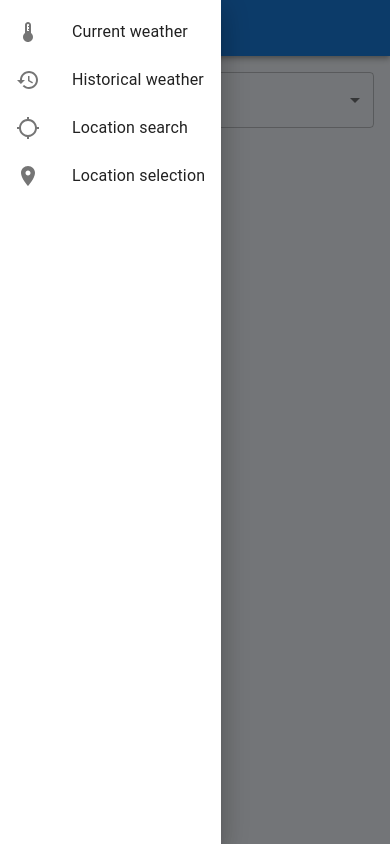
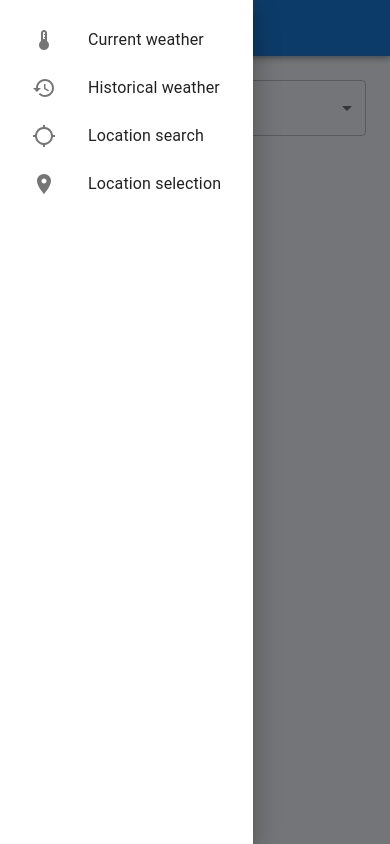
Before and after one commit to goodylabs/FE-Zeus-dev-test, a React (Create React App) app in the folder my-app/: page /locationSelection in a window 390 px wide. Both pictures are taken after a click on the button "menu". Built offline with nearby package versions, Linux system fonts and the light colour scheme.

Commit message:
fixed app responsiveness

```diff
--- a/my-app/src/components/CurrentWeatherCard.js
+++ b/my-app/src/components/CurrentWeatherCard.js
@@ -41,7 +41,7 @@ export default function CurrentWeatherCard(props) {
                     subheader={
                         <Typography color="text.secondary">
                             (lat: {data.coord.lat}, lon: {data.coord.lon})
-            </Typography>
+                        </Typography>
                     }
                 />
 
--- a/my-app/src/components/HistoricalWeatherChart.js
+++ b/my-app/src/components/HistoricalWeatherChart.js
@@ -27,10 +27,17 @@ export default function HistoricalWeatherChart(props) {
         return <h2>Loading...</h2>
     else
         return (
-            <div>
+            <>
                 <Line
                     options={{
                         responsive: true,
+                        maintainAspectRatio: false,
+                        layout: {
+                            padding: {
+                                left: 25,
+                                right: 25
+                            }
+                        },
                         plugins: {
                             legend: {
                                 position: 'top',
@@ -53,6 +60,6 @@ export default function HistoricalWeatherChart(props) {
                         ],
                     }}
                 />
-            </div>
+            </>
         );
 }
--- a/my-app/src/layout/MainLayout.js
+++ b/my-app/src/layout/MainLayout.js
@@ -52,7 +52,10 @@ export default function MainLayout() {
                 open={isVisible}
                 onClose={() => setIsVisible(false)}
             >
-                <List onClick={() => setIsVisible(false)}>
+                <List
+                    onClick={() => setIsVisible(false)}
+                    sx={{ p: 2 }}
+                >
 
                     <ListItem button component={Link} to="/">
                         <ListItemIcon>
@@ -88,7 +91,7 @@ export default function MainLayout() {
             <Grid
                 container
                 justifyContent="center"
-                p={2}
+                p={3}
             >
                 <Outlet />
             </Grid>
--- a/my-app/src/pages/HistoricalWeather.js
+++ b/my-app/src/pages/HistoricalWeather.js
@@ -5,7 +5,7 @@ import HistoricalWeatherChart from '../components/HistoricalWeatherChart';
 export default function HistoricalWeather() {
     return (
         <Grid container justifyContent="center">
-            <Grid item md={8} sm={10}>
+            <Grid item md={8} sm={10} minHeight={300}>
                 <HistoricalWeatherChart lat={51.759445} lon={19.457216} />
             </Grid>
         </Grid>
--- a/my-app/src/pages/LocationSelection.js
+++ b/my-app/src/pages/LocationSelection.js
@@ -18,8 +18,11 @@ export default function LocationSelection() {
 
     return (
         <Grid container justifyContent="center">
-            <Grid container item md={8} sm={10} justifyContent="center" textAlign="center" alignItems="center">
-                <FormControl fullWidth>
+            <Grid container item md={8} sm={10} justifyContent="center" alignItems="center" >
+                <FormControl
+                    fullWidth
+                    sx={{ mb: 1 }}
+                >
                     <InputLabel>City</InputLabel>
                     <Select
                         value={selectedCity}
@@ -37,7 +40,7 @@ export default function LocationSelection() {
                         <Grid item item lg={4} sm={12}>
                             <CurrentWeatherCard lat={selectedCity.lat} lon={selectedCity.lon} />
                         </Grid>
-                        <Grid item item lg={8} sm={12}>
+                        <Grid item item lg={8} sm={12} minHeight={300}>
                             <HistoricalWeatherChart lat={selectedCity.lat} lon={selectedCity.lon} />
                         </Grid>
                     </>
```
